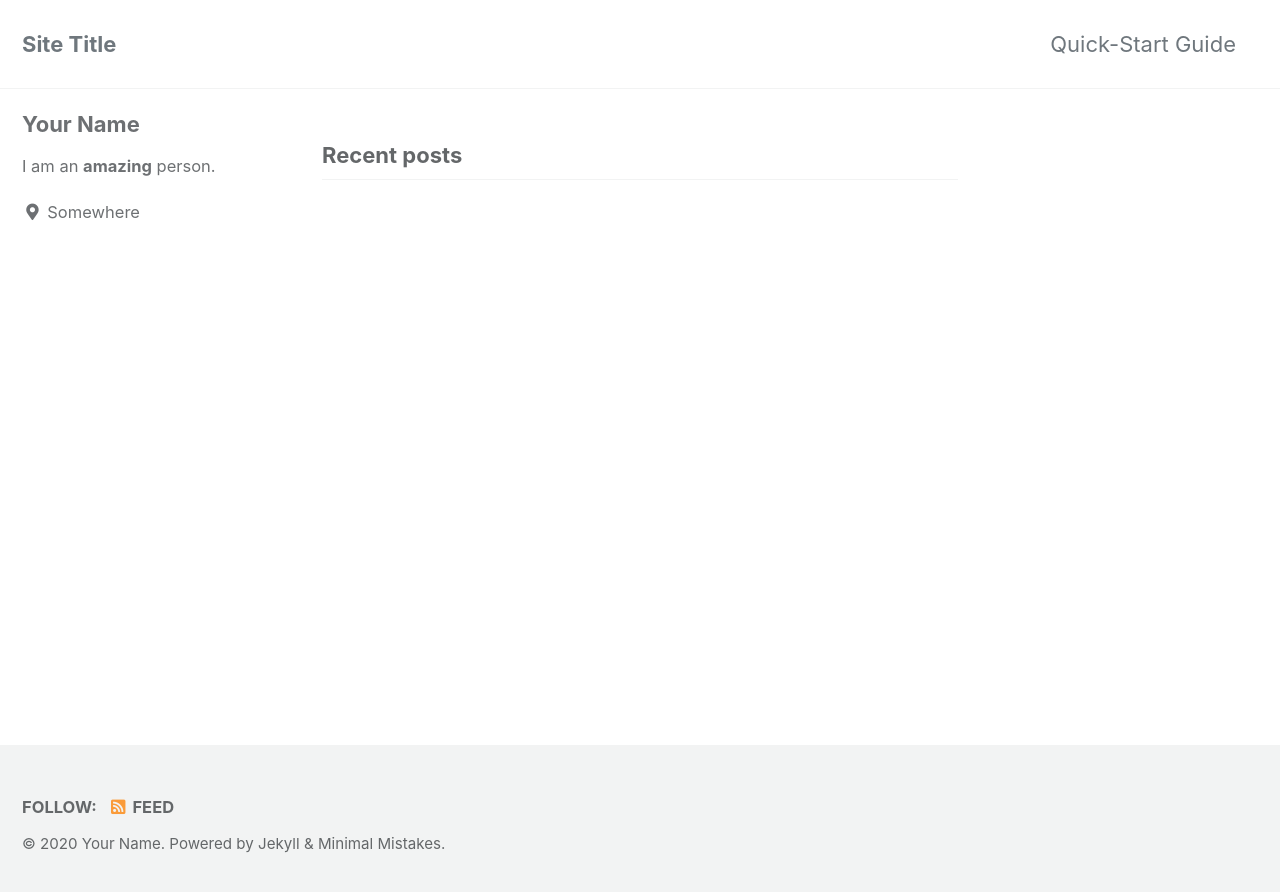
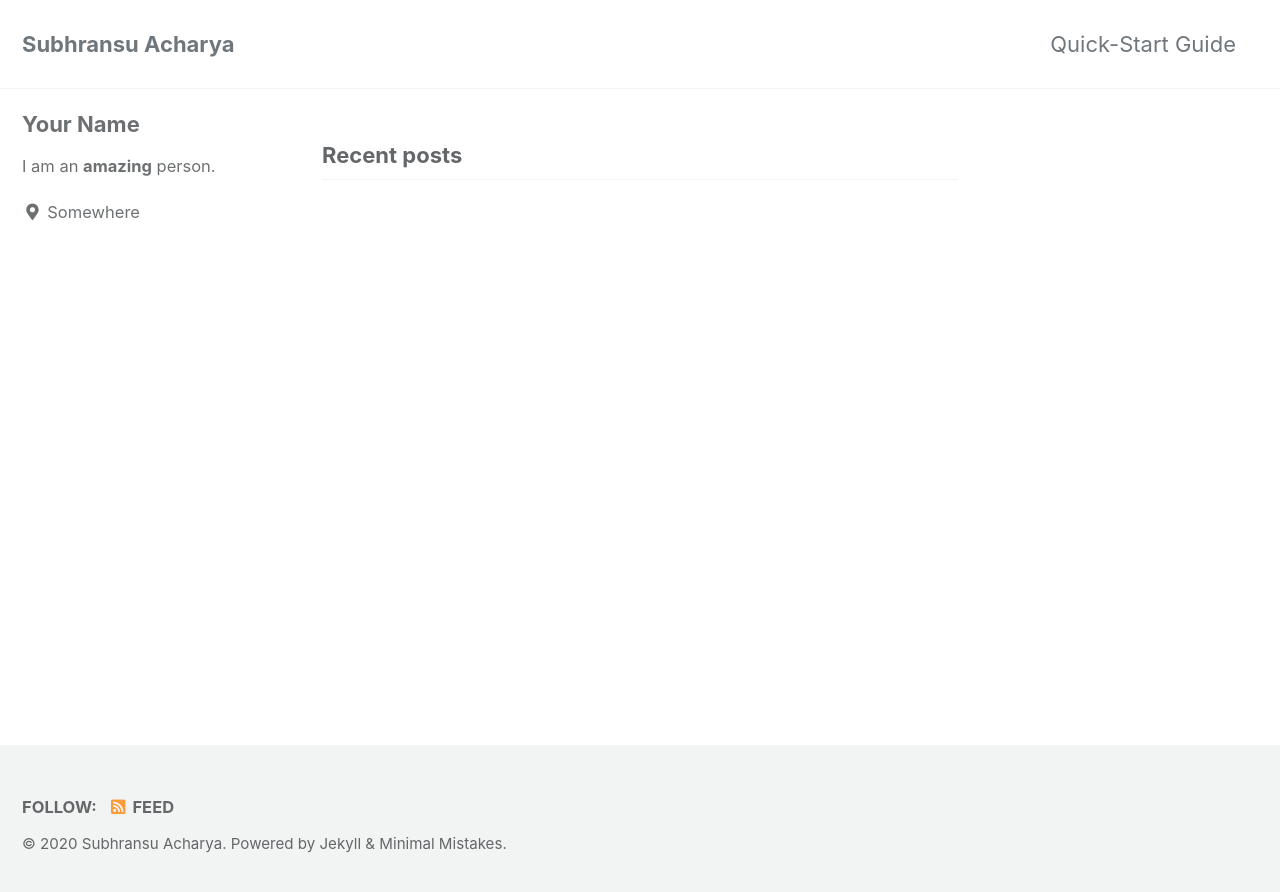
Before and after one commit to subhransuacharya/subhransuacharya.github.io, a Jekyll site: the page built from index.html, in a window 1280 px wide. Shown: the top 892 px of the page. Built offline with Jekyll 4.4.1, drawn with Linux system fonts in a browser that asks for light colours; cached includes are drawn as plain includes; the list of posts is cut into pages by our own code.

Commit message:
added name and title

```diff
--- a/_config.yml
+++ b/_config.yml
@@ -16,11 +16,11 @@ minimal_mistakes_skin    : "default" # "air", "aqua", "contrast", "dark", "dirt"
 
 # Site Settings
 locale                   : "en-US"
-title                    : "Site Title"
+title                    : "Subhransu Acharya"
 title_separator          : "-"
 subtitle                 : # site tagline that appears below site title in masthead
-name                     : "Your Name"
-description              : "An amazing website."
+name                     : "Subhransu Acharya"
+description              : "Data Engineer"
 url                      : # the base hostname & protocol for your site e.g. "https://mmistakes.github.io"
 baseurl                  : # the subpath of your site, e.g. "/blog"
 repository               : # GitHub username/repo-name e.g. "mmistakes/minimal-mistakes"
```
